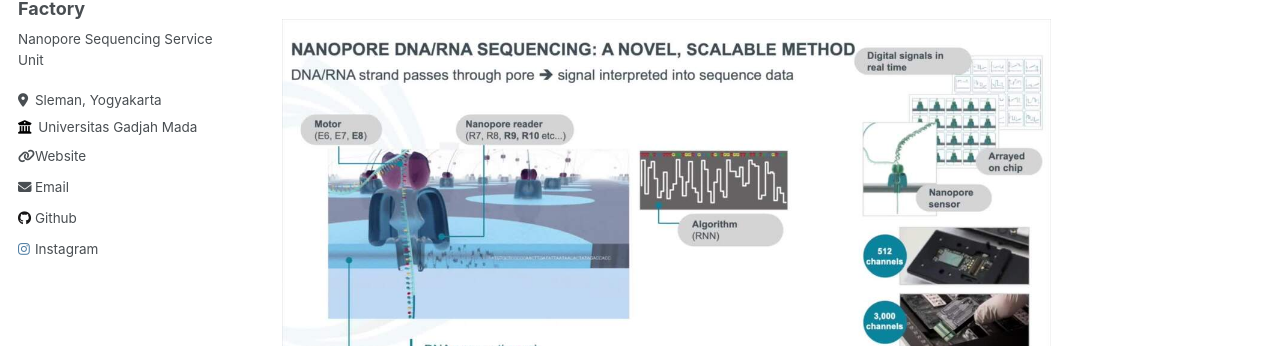
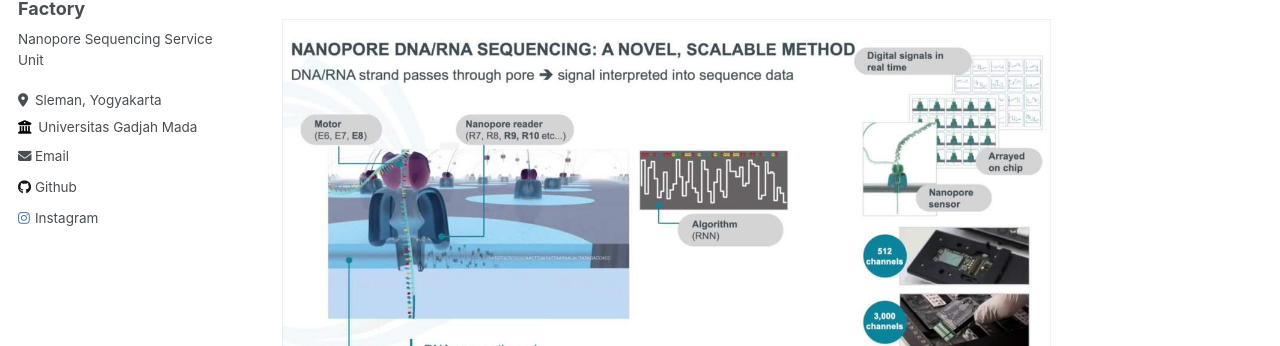
Before and after one commit to igf-genome/igf-genome.github.io, a Jekyll site: the page built from _pages/about.md, in a window 1280 px wide. Shown: the part 315-661 px from the top of the page. Built offline with Jekyll 4.4.1, drawn with Linux system fonts in a browser that asks for light colours.

```diff
--- a/_config.yml
+++ b/_config.yml
@@ -27,7 +27,7 @@ author:
   bio              : "Nanopore Sequencing Service Unit"
   location         : "Sleman, Yogyakarta"
   employer         : "Universitas Gadjah Mada"
-  uri              : "https://igf-genome.github.io/"
+  uri              : # "https://igf-genome.github.io/"
   email            : "dblab.seq@gmail.com"
 
   # Academic websites
```
